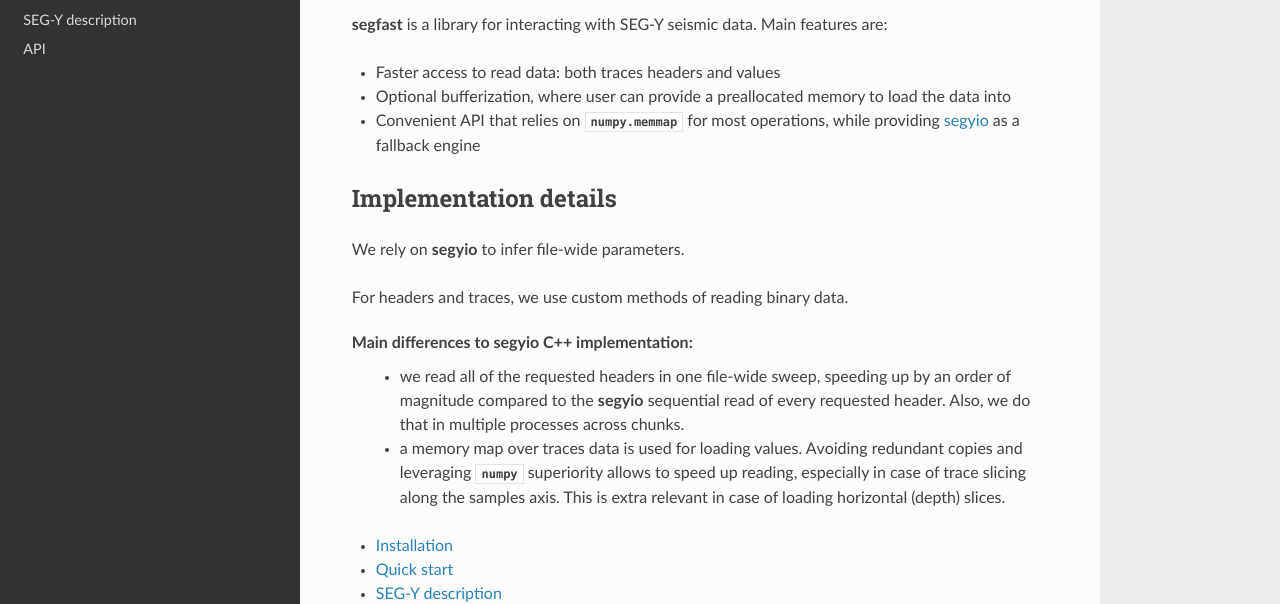
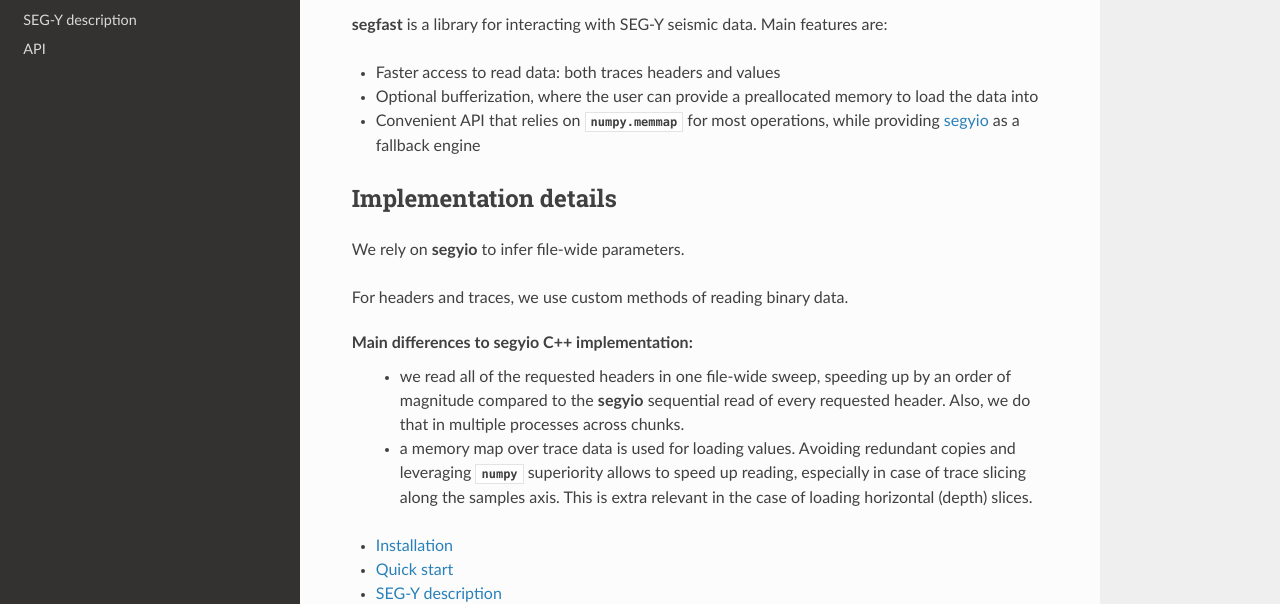
Before and after one commit to analysiscenter/segfast, a Sphinx documentation site: the page built from docs/index.rst, in a window 1280 px wide and 966 px high. Shown: the part 147-751 px from the top of the window. Built offline with Sphinx 7.4.7 and the Read the Docs theme 2.0.0, drawn with Linux system fonts in a browser that asks for light colours.

Commit message:
Update docs

```diff
--- a/docs/index.rst
+++ b/docs/index.rst
@@ -9,7 +9,7 @@
 **segfast** is a library for interacting with SEG-Y seismic data. Main features are:
 
 * Faster access to read data: both traces headers and values
-* Optional bufferization, where user can provide a preallocated memory to load the data into
+* Optional bufferization, where the user can provide a preallocated memory to load the data into
 * Convenient API that relies on :class:`numpy.memmap` for most operations, while providing
   `segyio <https://segyio.readthedocs.io/en/latest/>`_ as a fallback engine
 
@@ -25,9 +25,9 @@
      compared to the **segyio** sequential read of every requested header.
      Also, we do that in multiple processes across chunks.
 
-   - a memory map over traces data is used for loading values. Avoiding redundant copies and leveraging
+   - a memory map over trace data is used for loading values. Avoiding redundant copies and leveraging
      :mod:`numpy` superiority allows to speed up reading, especially in case of trace slicing along the samples axis.
-     This is extra relevant in case of loading horizontal (depth) slices.
+     This is extra relevant in the case of loading horizontal (depth) slices.
 
 
 .. toctree::
--- a/docs/segy.rst
+++ b/docs/segy.rst
@@ -10,7 +10,7 @@
 
   - **textual header**: the first 3200 bytes are reserved for textual info about the file. Most of the software uses
     this header to keep acquisition meta, date of creation, author, etc.
-  - **binary header**: 3200–3600 bytes contain file-wide headers, which describe the number of traces, format used
+  - **binary header**: 3200–3600 bytes contain file-wide headers, which describe the number of traces, the format used
     for storing numbers, the number of samples for each trace, acquisition parameters, etc.
   - (optional) 3600+ bytes can be used to store the **extended textual information**. If there is such a header,
     then this is indicated by the value in one of the 3200–3600 bytes.
@@ -22,8 +22,8 @@
     can have extended headers.
   - **trace data** is usually an array of amplitude values, which can be stored in various numerical types.
     As the original SEG-Y is quite old (1975), one of those numerical formats is IBM float,
-    which is very different from standard IEEE floats; therefore, a special caution is required to
+    which is very different from standard IEEE floats; therefore, special caution is required to
     correctly decode values from such files.
 
-For the most part, SEG-Y files are written with constant size of each trace, although the standard itself allows
+For the most part, SEG-Y files are written with a constant size of each trace, although the standard itself allows
 for variable-sized traces. We do not work with such files.
```
Also changed, not shown: docs/start.rst (+4 -4 lines), 3 other files.
